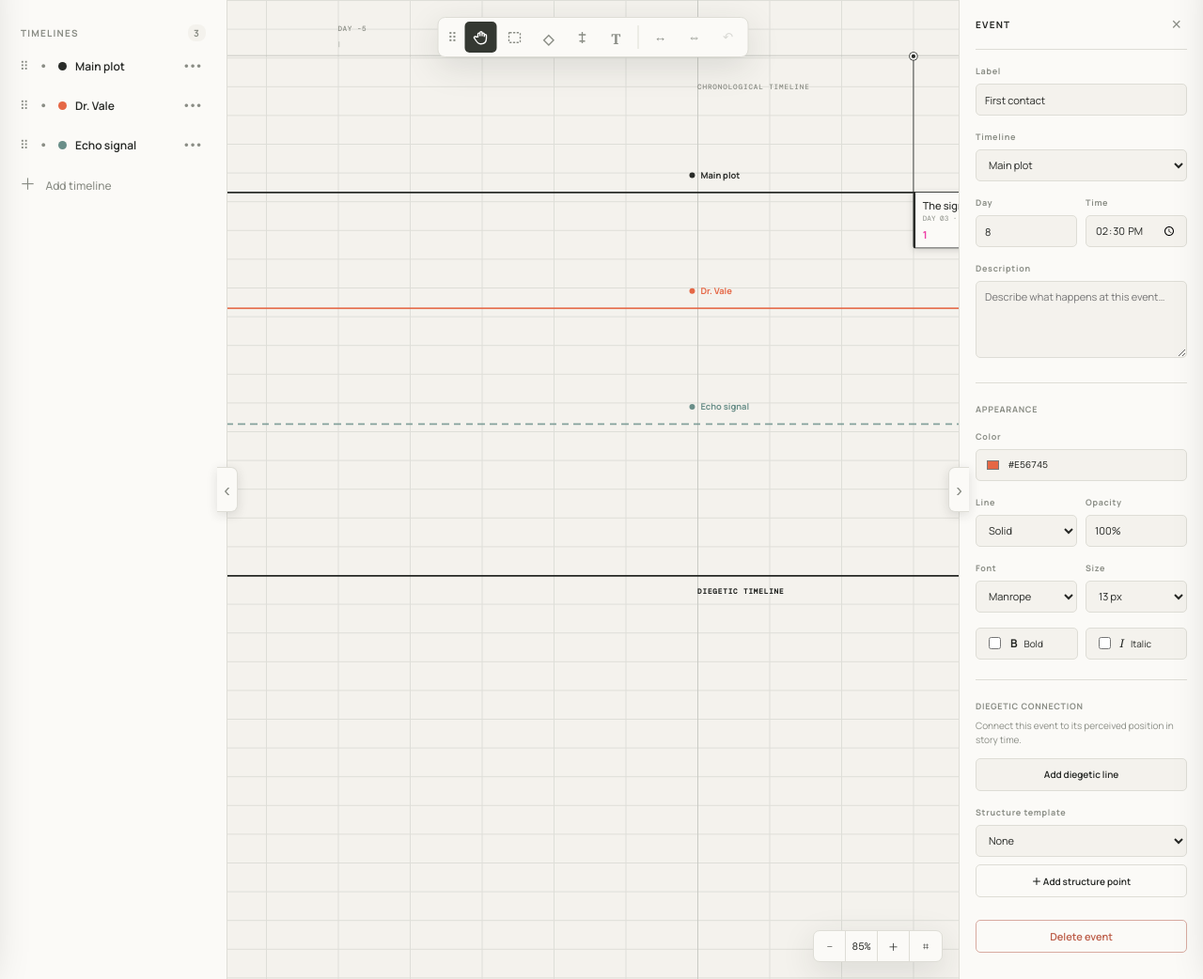
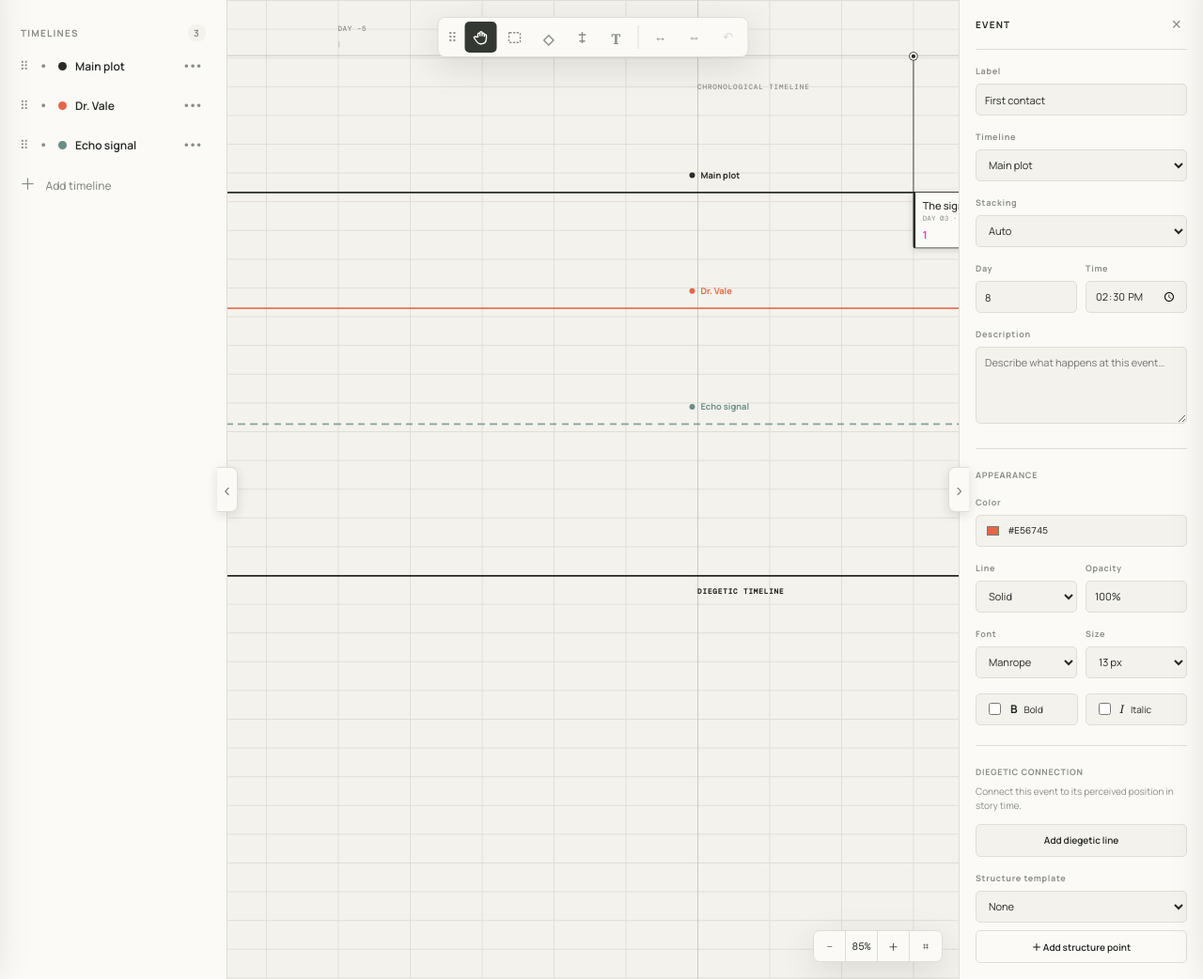
Before and after one commit to fopearcano/orchestrator, a Python web app: template templates/index.html in a window 1280 px wide. Shown: the part 32-1074 px from the top of the page at 94% size. Run offline with Jinja, Linux system fonts and the light colour scheme; the template is opened without the code that fills it, so the values that code supplies are empty.

Commit message:
Improve event stacking controls

```diff
--- a/static/app.js
+++ b/static/app.js
@@ -53,8 +53,8 @@ function calculateEventLayout(){
   timelines.forEach((timeline,line)=>{
     timeline.y=cursor;const items=events.filter(e=>e.line===line).sort((a,b)=>a.time-b.time||a.id-b.id),lanes=[];let cluster=[],deepest=0;
     const widthOf=event=>Math.max(138,Math.min(260,event.label.length*(event.size||13)*.62+28)),overlaps=(intervals,start,end)=>intervals.some(item=>start<item.end+14&&end>item.start-14);
-    const place=()=>{cluster.forEach((event,index)=>{const x=ORIGIN+event.time*STEP*plottedScale(),width=widthOf(event),preferred=cluster.length===1?'right':index%2===0?'right':'left',sides=[preferred,preferred==='left'?'right':'left'];let placement;for(let lane=0;!placement;lane++){const intervals=lanes[lane]||(lanes[lane]=[]);for(const side of sides){const start=side==='left'?x-width:x,end=side==='left'?x:x+width;if(!overlaps(intervals,start,end)){intervals.push({start,end});placement={lane,side,width};break}}}layout.set(event.id,placement);deepest=Math.max(deepest,placement.lane)});cluster=[]};
-    items.forEach(event=>{const previous=cluster.at(-1),gap=previous?(event.time-previous.time)*STEP*plottedScale():Infinity,threshold=previous?(widthOf(previous)+widthOf(event))*.55:0;if(cluster.length&&gap>=threshold)place();cluster.push(event)});place();
+    const place=()=>{cluster.forEach((event,index)=>{const x=ORIGIN+event.time*STEP*plottedScale(),width=widthOf(event),autoSide=cluster.length===1?'right':index%2===0?'left':'right',manual=event.stackMode==='manual'&&event.manualSide,preferred=manual||autoSide,sides=manual?[manual]:[preferred,preferred==='left'?'right':'left'];let placement;for(let lane=0;!placement;lane++){const intervals=lanes[lane]||(lanes[lane]=[]);for(const side of sides){const start=side==='left'?x-width:x,end=side==='left'?x:x+width;if(!overlaps(intervals,start,end)){intervals.push({start,end});placement={lane,side,width};break}}}layout.set(event.id,placement);deepest=Math.max(deepest,placement.lane)});cluster=[]};
+    items.forEach(event=>{const previous=cluster.at(-1),gap=previous?(event.time-previous.time)*STEP*plottedScale():Infinity,threshold=previous?(widthOf(previous)+widthOf(event))*.9:0;if(cluster.length&&gap>=threshold)place();cluster.push(event)});place();
     timeline.eventDepth=deepest;cursor+=145+deepest*EVENT_LANE_GAP;
   });
   return layout;
@@ -90,16 +90,16 @@ function finishMarquee(){const box=$('#selectionRectangle'),left=Math.min(drag.s
 function isNoteResize(e,el){const rect=el.getBoundingClientRect();return e.clientX>rect.right-18&&e.clientY>rect.bottom-18}
 const noteSizeObserver=window.ResizeObserver&&new ResizeObserver(entries=>entries.forEach(entry=>{const index=+entry.target.dataset.note,note=notes[index];if(!note)return;const width=Math.round(entry.target.offsetWidth),height=Math.round(entry.target.offsetHeight);if(Math.abs((note.w||180)-width)>1||Math.abs((note.h||90)-height)>1){note.w=width;note.h=height;schedulePersist()}}));
 function bindItems(){
-  $$('.event').forEach(el=>{el.onpointerdown=e=>{if(e.target.closest('.item-lock'))return;const event=events.find(item=>item.id===+el.dataset.id);selectEvent(+el.dataset.id,e.detail>1);if(!event?.locked)beginPointDrag(e,`event:${el.dataset.id}`)};el.ondblclick=e=>{e.stopPropagation();selectEvent(+el.dataset.id,true)}});
+  $$('.event').forEach(el=>{el.onpointerdown=e=>{if(e.target.closest('.item-lock'))return;const event=events.find(item=>item.id===+el.dataset.id);selectEvent(+el.dataset.id,e.detail>1);if(event?.locked)return;if(e.ctrlKey||e.metaKey){remember();event.stackMode='manual';event.manualSide=event.manualSide||'right';drag={type:'event-side',id:event.id,startX:e.clientX,side:event.manualSide};render();return}beginPointDrag(e,`event:${el.dataset.id}`)};el.ondblclick=e=>{e.stopPropagation();selectEvent(+el.dataset.id,true)}});
   $$('.event-lock').forEach(button=>button.onclick=e=>{e.stopPropagation();const event=events.find(item=>item.id===+button.dataset.id);if(event){remember();event.locked=!event.locked;syncLockControls();render()}});
   $$('.diegetic-handle').forEach(el=>el.onpointerdown=e=>{const event=events.find(item=>item.id===+el.dataset.id);selectEvent(+el.dataset.id);if(!event?.locked&&!el.classList.contains('fixed'))beginPointDrag(e,`diegetic:${el.dataset.id}`)});
   $$('.structure-point').forEach(el=>{el.querySelector('i').onpointerdown=e=>{e.stopPropagation();const p=structure[+el.dataset.index];if(p.locked)return;remember();drag={type:'structure',index:+el.dataset.index,start:e.clientX,time:p.time}};const label=el.querySelector('span');label.ondblclick=e=>{e.stopPropagation();if(structure[+el.dataset.index].locked)return;editBaseline=snapshot();label.contentEditable='true';label.focus();document.execCommand?.('selectAll',false,null)};label.onblur=()=>{if(label.contentEditable==='true'){const value=label.textContent.trim();if(value)structure[+el.dataset.index].label=value;if(editBaseline)remember(editBaseline);editBaseline=null;label.contentEditable='false';render()}};el.oncontextmenu=e=>{e.preventDefault();e.stopPropagation();openStructureMenu(+el.dataset.index,e.clientX,e.clientY)};el.querySelector('.structure-lock').onclick=e=>{e.stopPropagation();const point=structure[+el.dataset.index];remember();point.locked=!point.locked;lastCustomStructure=structuredClone(structure);syncLockControls();render()}});
   $$('.note').forEach(el=>{noteSizeObserver?.observe(el);el.onpointerdown=e=>{if(e.button!==0)return;e.stopPropagation();const n=notes[+el.dataset.note];if(isNoteResize(e,el)){remember();noteResizing=+el.dataset.note;return}remember();drag={type:'note',index:+el.dataset.note,startX:e.clientX,startY:e.clientY,x:n.x,y:n.y}};el.ondblclick=e=>{e.stopPropagation();openNoteMenu(+el.dataset.note,e.clientX,e.clientY)};el.oncontextmenu=e=>{e.preventDefault();e.stopPropagation();openNoteMenu(+el.dataset.note,e.clientX,e.clientY)}});
 }
-function selectEvent(id,showDescription=false){selected=id;descriptionOpen=showDescription?id:null;const e=events.find(x=>x.id===id);if(!e)return;$('#labelInput').value=e.label;$('#descriptionInput').value=e.description||'';$('#dayInput').value=Number(e.time.toFixed(3));$('#eventTimeInput').value=e.hour;$('#colorInput').value=e.color;$('#timelineSelect').selectedIndex=e.line;$('#dashInput').value=e.dash?'Dashed':'Solid';$('#opacityInput').value=Math.round(e.opacity*100)+'%';$('#fontInput').value=e.font;$('#fontSizeInput').value=String(e.size);$('#boldInput').checked=!!e.bold;$('#italicInput').checked=!!e.italic;$('#toggleDiegetic').textContent=e.diegeticTime===undefined?'Add diegetic line':'Remove diegetic line';$('#diegeticStyleField').hidden=e.diegeticTime===undefined;$('#diegeticStyleSelect').value=connectionStyle(e);render()}
+function selectEvent(id,showDescription=false){selected=id;descriptionOpen=showDescription?id:null;const e=events.find(x=>x.id===id);if(!e)return;$('#labelInput').value=e.label;$('#descriptionInput').value=e.description||'';$('#dayInput').value=Number(e.time.toFixed(3));$('#eventTimeInput').value=e.hour;$('#colorInput').value=e.color;$('#timelineSelect').selectedIndex=e.line;$('#stackModeSelect').value=e.stackMode==='manual'?'manual':'auto';$('#dashInput').value=e.dash?'Dashed':'Solid';$('#opacityInput').value=Math.round(e.opacity*100)+'%';$('#fontInput').value=e.font;$('#fontSizeInput').value=String(e.size);$('#boldInput').checked=!!e.bold;$('#italicInput').checked=!!e.italic;$('#toggleDiegetic').textContent=e.diegeticTime===undefined?'Add diegetic line':'Remove diegetic line';$('#diegeticStyleField').hidden=e.diegeticTime===undefined;$('#diegeticStyleSelect').value=connectionStyle(e);render()}
 function updateTransform(){world.style.transform=`translate(${panX}px,${panY}px) scale(${scale})`;$('#zoomLabel').textContent=Math.round(scale*100)+'%';schedulePersist()}
 function zoomAt(nextScale,focusX=canvas.clientWidth/2,focusY=canvas.clientHeight/2){const bounded=Math.max(.25,Math.min(2,nextScale)),ratio=bounded/scale;panX=focusX-(focusX-panX)*ratio;panY=focusY-(focusY-panY)*ratio;scale=bounded;updateTransform()}
-window.onpointermove=e=>{if(!drag)return;if(drag.type==='marquee'){updateMarquee(e.clientX,e.clientY);return}const delta=(e.clientX-drag.start)/(STEP*plottedScale()*scale);if(drag.type==='group-move'){drag.values.forEach(item=>setPointValue(item.key,item.time+delta));render()}else if(drag.type==='group-stretch'){const denominator=drag.handleTime-drag.anchor,factor=denominator?Math.max(.05,(drag.handleTime+delta-drag.anchor)/denominator):1;drag.values.forEach(item=>setPointValue(item.key,drag.anchor+(item.time-drag.anchor)*factor));render()}else if(drag.type==='structure'){if(!structure[drag.index].locked)structure[drag.index].time=drag.time+delta;render()}else if(drag.type==='note'){const n=notes[drag.index];n.x=drag.x+(e.clientX-drag.startX)/scale;n.y=drag.y+(e.clientY-drag.startY)/scale;render()}else{panX=drag.x+e.clientX-drag.startX;panY=drag.y+e.clientY-drag.startY;updateTransform()}};
+window.onpointermove=e=>{if(!drag)return;if(drag.type==='marquee'){updateMarquee(e.clientX,e.clientY);return}const delta=(e.clientX-drag.start)/(STEP*plottedScale()*scale);if(drag.type==='group-move'){drag.values.forEach(item=>setPointValue(item.key,item.time+delta));render()}else if(drag.type==='group-stretch'){const denominator=drag.handleTime-drag.anchor,factor=denominator?Math.max(.05,(drag.handleTime+delta-drag.anchor)/denominator):1;drag.values.forEach(item=>setPointValue(item.key,drag.anchor+(item.time-drag.anchor)*factor));render()}else if(drag.type==='structure'){if(!structure[drag.index].locked)structure[drag.index].time=drag.time+delta;render()}else if(drag.type==='note'){const n=notes[drag.index];n.x=drag.x+(e.clientX-drag.startX)/scale;n.y=drag.y+(e.clientY-drag.startY)/scale;render()}else if(drag.type==='event-side'){const event=events.find(item=>item.id===drag.id);if(event){event.stackMode='manual';event.manualSide=e.clientX<drag.startX?'left':'right';render()}}else{panX=drag.x+e.clientX-drag.startX;panY=drag.y+e.clientY-drag.startY;updateTransform()}};
 window.onpointerup=()=>{if(drag?.type==='marquee')finishMarquee();drag=null;noteResizing=null;activateTool()};
 canvas.onpointerdown=e=>{if(tool==='marquee'&&e.button===0){e.preventDefault();if(!e.shiftKey)selectedPoints.clear();drag={type:'marquee',startX:e.clientX,startY:e.clientY,currentX:e.clientX,currentY:e.clientY};updateMarquee(e.clientX,e.clientY);return}if(e.button===1||spaceHeld||tool==='pan'){e.preventDefault();remember();if(selected!==null||descriptionOpen!==null){selected=null;descriptionOpen=null;render()}drag={type:'pan',startX:e.clientX,startY:e.clientY,x:panX,y:panY};canvas.style.cursor='grabbing';return}const r=world.getBoundingClientRect(),x=(e.clientX-r.left)/scale,y=(e.clientY-r.top)/scale;if(tool==='event'){remember();const line=timelines.reduce((a,t,i)=>Math.abs(t.y-y)<Math.abs(timelines[a].y-y)?i:a,0),time=(x-ORIGIN)/(STEP*plottedScale()),id=Date.now();events.push({id,label:'New event',time,line,color:timelines[line].color,hour:'12:00',opacity:1,font:'Manrope',size:13});tool='pan';activateTool();selectEvent(id)}else if(tool==='note'){remember();notes.push({x,y,text:'Double-click to write a note',tag:'NOTE'});$('#noteCount').textContent=notes.length;tool='pan';activateTool();render()}};
 window.addEventListener('keydown',e=>{if(e.code==='Space'&&!['INPUT','SELECT','TEXTAREA'].includes(document.activeElement.tagName)){e.preventDefault();spaceHeld=true;canvas.style.cursor='grab'}});window.addEventListener('keyup',e=>{if(e.code==='Space'){spaceHeld=false;activateTool()}});
@@ -112,7 +112,7 @@ $('#timelineSave').onclick=()=>{if(editingTimeline===null)return;const t=timelin
 $('#timelineDelete').onclick=()=>{if(editingTimeline===null||timelines.length===1)return alert('A project needs at least one timeline.');const removed=editingTimeline;timelines.splice(removed,1);events=events.filter(e=>e.line!==removed).map(e=>({...e,line:e.line>removed?e.line-1:e.line}));timelines.forEach((t,i)=>t.y=240+i*170);closeTimelineMenu();renderTimelines();render()};
 const bind=(id,key,convert=x=>x)=>$(id).onchange=e=>{const item=events.find(x=>x.id===selected);if(item){item[key]=convert(e.target.value);render()}};
 $('#labelInput').oninput=e=>{const item=events.find(x=>x.id===selected);if(item){item.label=e.target.value;render()}};$('#descriptionInput').oninput=e=>{const item=events.find(x=>x.id===selected);if(item){item.description=e.target.value;render()}};bind('#dayInput','time',Number);bind('#colorInput','color');bind('#timelineSelect','line',(_,e)=>e);
-$('#timelineSelect').onchange=e=>{const item=events.find(x=>x.id===selected);if(item){item.line=e.target.selectedIndex;render()}};bind('#dashInput','dash',v=>v!=='Solid');bind('#opacityInput','opacity',v=>Math.max(0,Math.min(1,parseFloat(v)/100)));bind('#fontInput','font');bind('#fontSizeInput','size',Number);
+$('#timelineSelect').onchange=e=>{const item=events.find(x=>x.id===selected);if(item){item.line=e.target.selectedIndex;render()}};$('#stackModeSelect').onchange=e=>{const item=events.find(x=>x.id===selected);if(item){item.stackMode=e.target.value;if(item.stackMode==='auto')delete item.manualSide;else item.manualSide=item.manualSide||'right';render()}};bind('#dashInput','dash',v=>v!=='Solid');bind('#opacityInput','opacity',v=>Math.max(0,Math.min(1,parseFloat(v)/100)));bind('#fontInput','font');bind('#fontSizeInput','size',Number);
 bind('#eventTimeInput','hour');$('#boldInput').onchange=e=>{const item=events.find(x=>x.id===selected);if(item){item.bold=e.target.checked;render()}};$('#italicInput').onchange=e=>{const item=events.find(x=>x.id===selected);if(item){item.italic=e.target.checked;render()}};
 $('#toggleDiegetic').onclick=()=>{const item=events.find(e=>e.id===selected);if(!item)return;if(item.diegeticTime===undefined){item.diegeticTime=item.time;item.diegeticStyle='vertical'}else delete item.diegeticTime;selectEvent(item.id)};$('#diegeticStyleSelect').onchange=e=>{const item=events.find(event=>event.id===selected);if(!item||item.diegeticTime===undefined)return;remember();item.diegeticStyle=e.target.value;if(item.diegeticStyle==='vertical')selectedPoints.delete(`diegetic:${item.id}`);render()};
 $('#deleteEvent').onclick=()=>{events=events.filter(e=>e.id!==selected);selected=events[0]?.id;render()};
--- a/templates/index.html
+++ b/templates/index.html
@@ -7,7 +7,7 @@
   <link rel="preconnect" href="https://fonts.googleapis.com">
   <link rel="preconnect" href="https://fonts.gstatic.com" crossorigin>
   <link href="https://fonts.googleapis.com/css2?family=DM+Mono:wght@400;500&family=Manrope:wght@400;500;600;700&display=swap" rel="stylesheet">
-  <link rel="stylesheet" href="/static/styles.css?v=20260805-8">
+  <link rel="stylesheet" href="/static/styles.css?v=20260805-9">
 </head>
 <body>
   <header class="topbar">
@@ -141,6 +141,7 @@
       <div class="inspector-title"><span id="inspectKind">EVENT</span><button id="closeInspector">×</button></div>
       <div class="field"><label>Label</label><input id="labelInput" value="First contact"></div>
       <div class="field"><label>Timeline</label><select id="timelineSelect"><option>Main plot</option><option>Dr. Vale</option><option>Echo signal</option></select></div>
+      <div class="field"><label>Stacking</label><select id="stackModeSelect"><option value="auto">Auto</option><option value="manual">Manual (Ctrl/Cmd-drag left/right)</option></select></div>
       <div class="field-grid"><div class="field"><label id="positionLabel">Day</label><input id="dayInput" type="number" step="0.01" value="8"></div><div class="field"><label>Time</label><input id="eventTimeInput" type="time" value="14:30"></div></div>
       <div class="field"><label>Description</label><textarea id="descriptionInput" rows="4" placeholder="Describe what happens at this event…"></textarea></div>
       <div class="divider"></div>
@@ -159,6 +160,6 @@
       <button class="delete-btn" id="deleteEvent">Delete event</button>
     </aside>
   </main>
-  <script src="/static/app.js?v=20260805-8"></script>
+  <script src="/static/app.js?v=20260805-9"></script>
 </body>
 </html>
```
